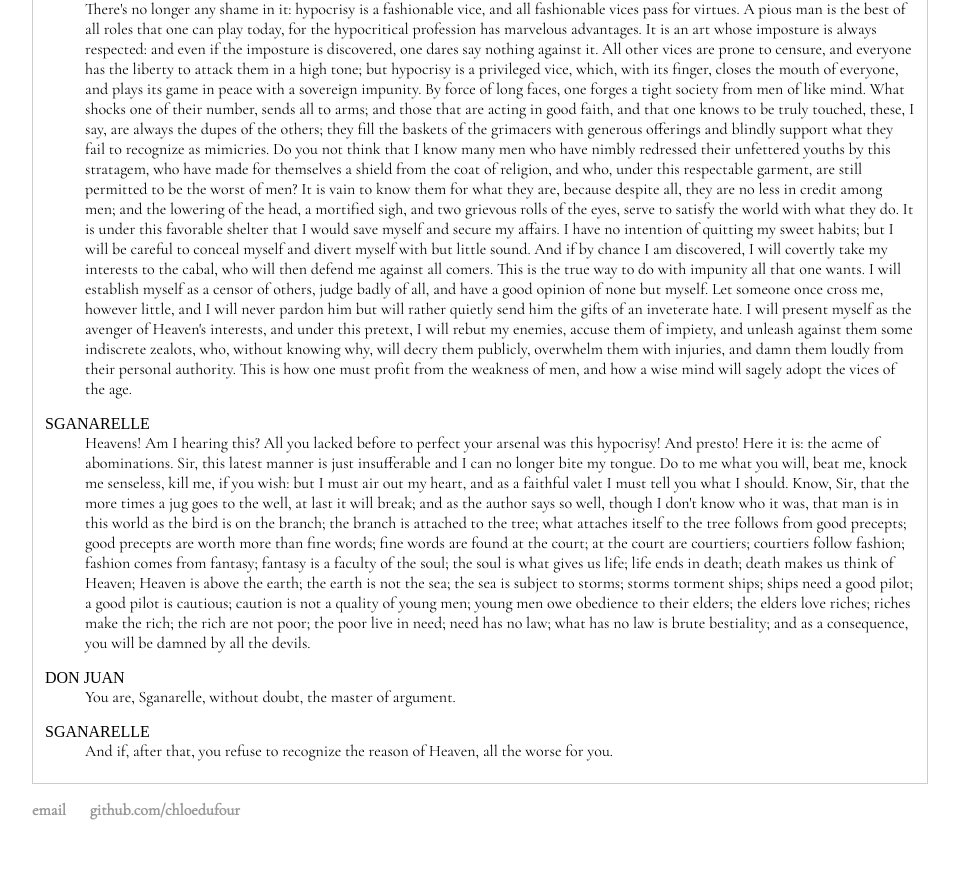
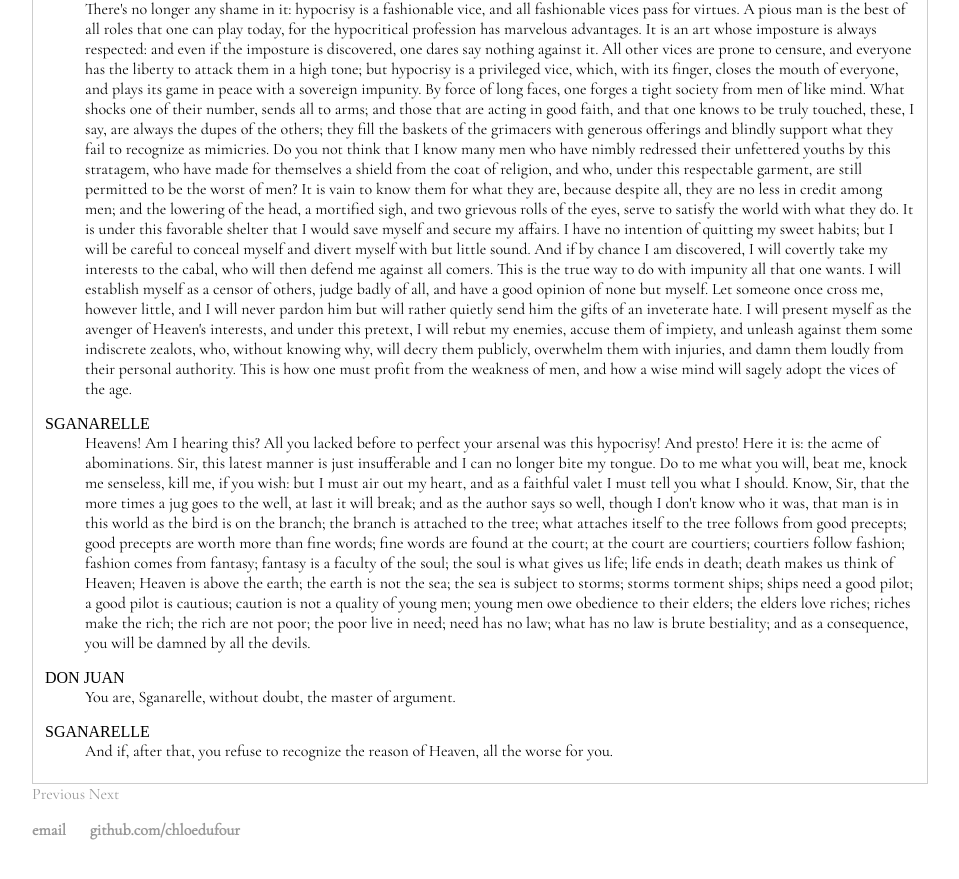
Before and after one commit to chloedufour/cdufour.github.io, a Jekyll site: the page built from final/DonJuan/Act5/enscene2.html, in a window 1280 px wide and 900 px high, scrolled down 1165 px. Shown: the top 879 px of the window, without its empty margins (160-1119 px from the left). Built offline with Jekyll 4.4.1, drawn with Linux system fonts in a browser that asks for light colours.

Commit message:
Update enscene2.html

```diff
--- a/final/DonJuan/Act5/enscene2.html
+++ b/final/DonJuan/Act5/enscene2.html
@@ -419,6 +419,8 @@
          </dl>
 
       </div>
+   <a class="prev" href="/final/DonJuan/Act5/enscene1.html">Previous</a>
+<a class="next" href="/final/DonJuan/Act5/enscene3.html">Next</a>
       <script>
 function openCity(evt, cityName) {
     var i, tabcontent, tablinks;
```
